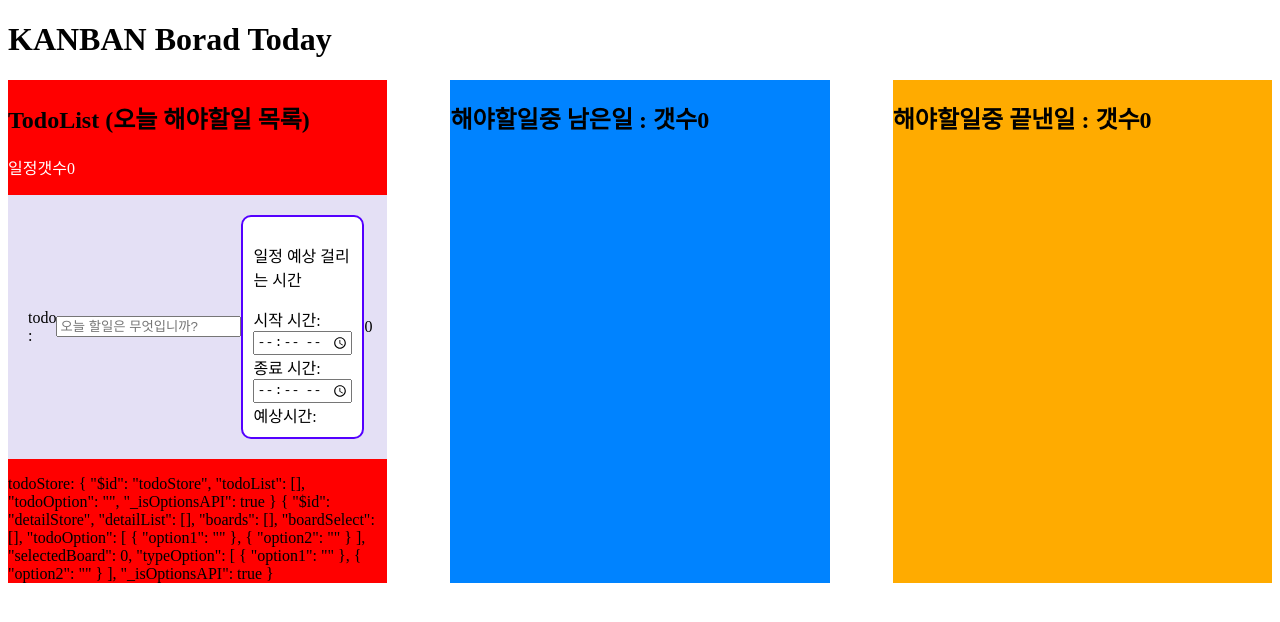
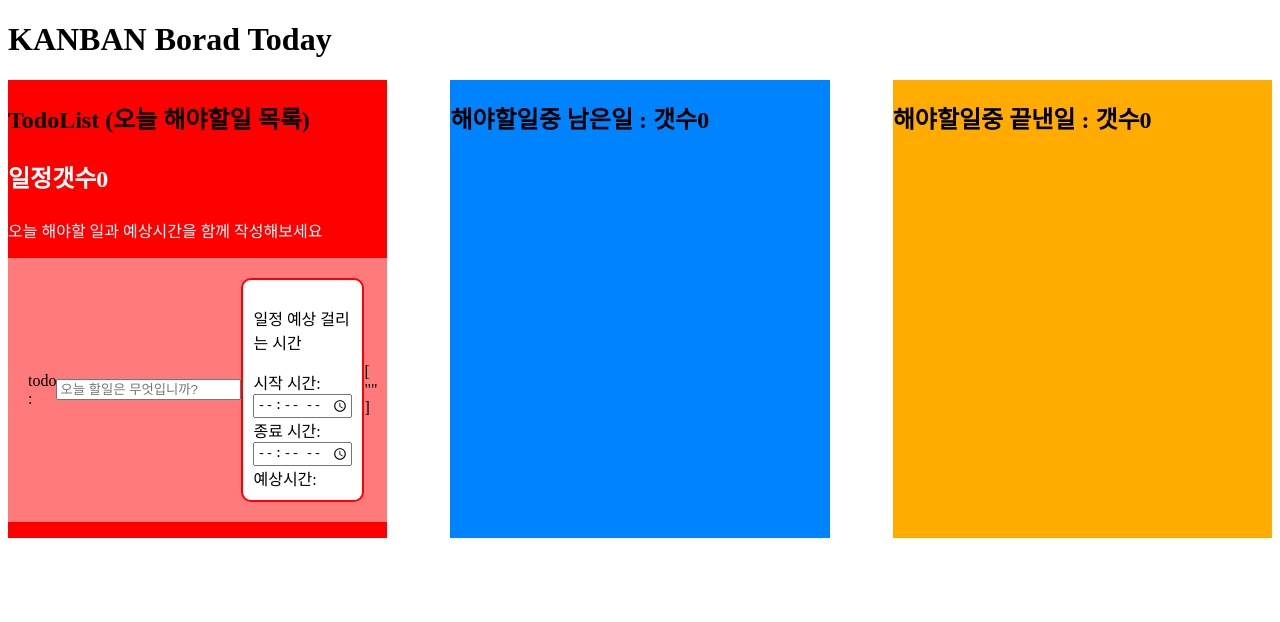
Before and after one commit to gnuoynim/KANBANBoard, a Vue app: page / in a window 1280 px wide. Shown: the top 622 px of the page. Built offline with nearby package versions, Linux system fonts and the light colour scheme.

Commit message:
time : pinia 수정

```diff
--- a/src/App.vue
+++ b/src/App.vue
@@ -4,8 +4,8 @@
   </div>
   <div class="todo">
     <div class="todoList">
-      <h2>TodoList (오늘 해야할일 목록)</h2>
-      <p>일정갯수{{ todoStore.todoList.length }}</p>
+      <h2>TodoList (오늘 해야할일 목록) <p>일정갯수{{ todoStore.todoList.length }}</p></h2>
+      <p>오늘 해야할 일과 예상시간을 함께 작성해보세요</p>
       <div class="inputBox">
         todo : <input type="text" placeholder="오늘 할일은 무엇입니까?" @keyup.enter="addTodo" />
         <Time />
@@ -13,11 +13,10 @@
       <ul>
         <li v-for="(list, index) in   todoStore.todoList   " :key="list">
           <input type="checkBox" /><span>{{ list }}</span>
-          <button type="button" @click="push = index; modal = true">자세한 일정추가{{ modal }}</button>
-          <button type="button">일정삭제</button>
+          <button type="button" @click="push = index; modal = true">자세한 일정추가</button>
+          <button type="button" @click="deleteTodo(index)">일정삭제</button>
         </li>
       </ul>
-      todoStore: {{ todoStore }} {{ detailTodo }}
       <Modal :modal=" modal " :push=" push " :todoStore=" todoStore " @closeModal=" modal = false, selected " />
     </div>
     <div class="items">
@@ -70,7 +69,9 @@ const addTodo = event => {
   }
   event.target.value = '';
 };
-
+const deleteTodo = index => {
+  todoStore.todoList.splice(index, 1);
+}
 </script>
 
 <style lang="scss" scoped>
@@ -108,7 +109,9 @@ const addTodo = event => {
     }
   }
 }
-
+button{
+  cursor: pointer;
+}
 .items {
   background-color: #0083ff;
 
@@ -120,6 +123,8 @@ const addTodo = event => {
   li {
     list-style: none;
     background-color: #fff;
+    margin-bottom: 10px;
+    padding: 10px;
   }
 }
 
@@ -134,16 +139,18 @@ const addTodo = event => {
   li {
     list-style: none;
     background-color: #fff;
+    margin-bottom: 10px;
+    padding: 10px;
 
   }
 }
 
 .inputBox {
   padding: 20px;
-  background-color: #e4e0f5;
+  background-color: #ff7b7b;
   display: flex;
   align-items: center;
-
+  justify-content: space-evenly;
   input {
     height: 100%;
   }
--- a/src/components/Modal.vue
+++ b/src/components/Modal.vue
@@ -3,9 +3,9 @@
     <div class="modalContainer">
       <div class="addList">
         <button type="button" @click="$emit('closeModal')" class="closeButton">X</button>
-        <p class="title">현재일정 : {{ todoStore.todoList[push] }}</p>
+        <p class="title">현재일정 :<span>{{ todoStore.todoList[push] }}</span></p>
         <div class="selectBox">
-          일정을 선택하세요: {{ selected }}
+          일정을 자세히 나눠보세요: {{  selected}}
           <select v-model="selected" @change="setSelected">
             <option v-for="(option, index) in detailTodo.typeOption" :key="index">
               {{ Object.keys(option)[0] }}
@@ -82,7 +82,9 @@ const props = defineProps({
     .title {
       text-align: center;
       font-size: 20px;
-
+      span{
+        border-bottom: 3px solid rgb(21, 209, 115);
+      }
     }
   }
 }
--- a/src/components/Time.vue
+++ b/src/components/Time.vue
@@ -16,7 +16,7 @@
       </div>
     </div>
   </div>
-  {{ time }}
+  {{ todoStore.todoTime }}
 </template>
 
 <script setup>
@@ -38,6 +38,7 @@ const calculate = (event) => {
   const hours = duration.hours();
   const minutes = duration.minutes();
   total.value = `${hours}시간 ${minutes}분`;
+  console.log(total.value)
 
 }
 
@@ -52,6 +53,6 @@ const calculate = (event) => {
   background-color: #fff;
   padding: 10px;
   border-radius: 10px;
-  border: 2px solid #5400ff;
+  border: 2px solid #ff0000;
 }
 </style>
--- a/src/store/todo.js
+++ b/src/store/todo.js
@@ -4,7 +4,7 @@ export const useTodoStore = defineStore('todoStore', {
   state: () => ({
     todoList: [],
     todoOption: '',
-
+    todoTime :['']
   }),
   getters: {
 
@@ -12,10 +12,8 @@ export const useTodoStore = defineStore('todoStore', {
   actions: {
     addTodo() {
       this.todoStore.push(item)
-      this.updateTotalTime(item.time)
+
     },
-    updateTotalTime(time) {
-      this.totalTime.value += time
-    },
+
   }
 })
```
